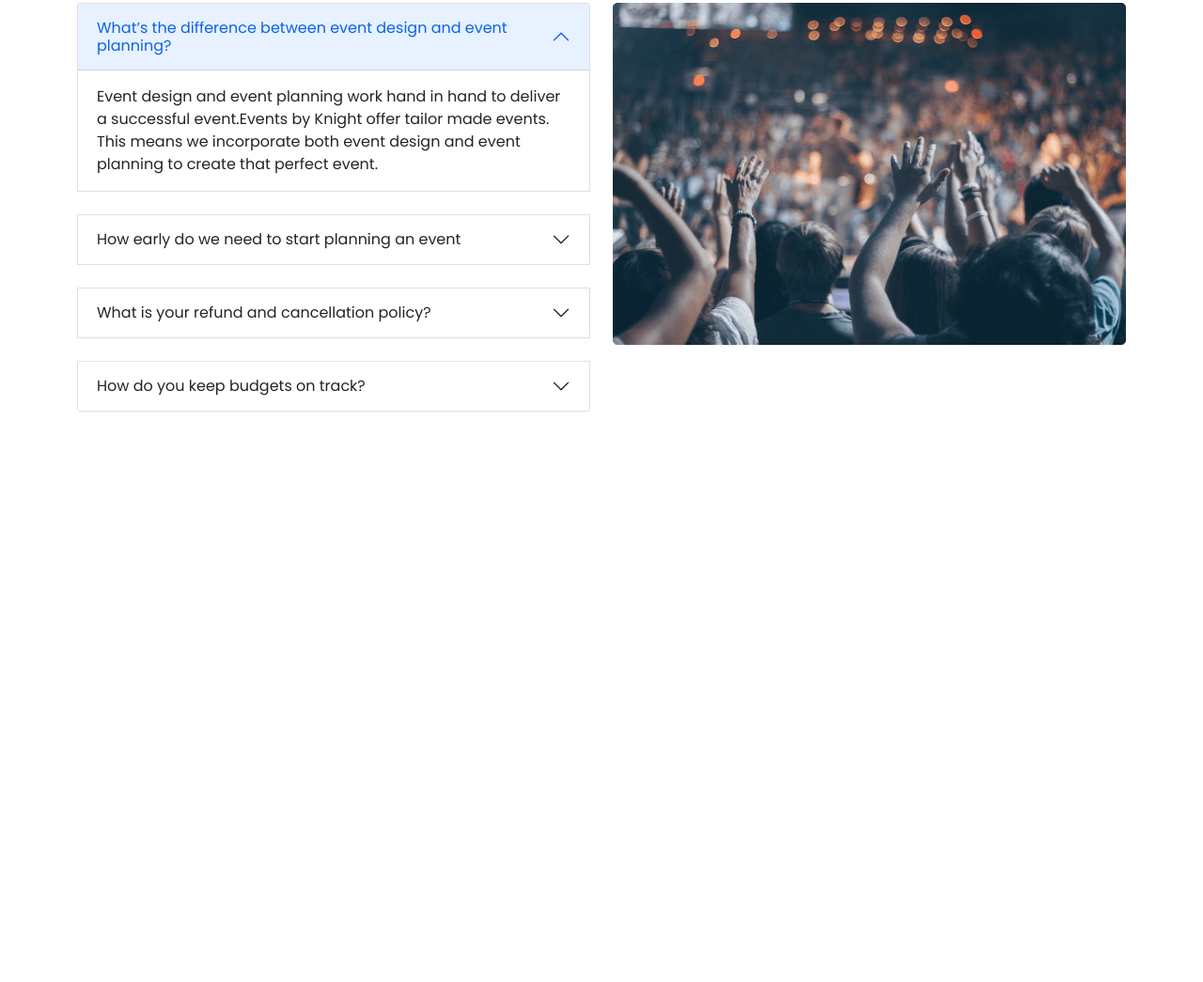
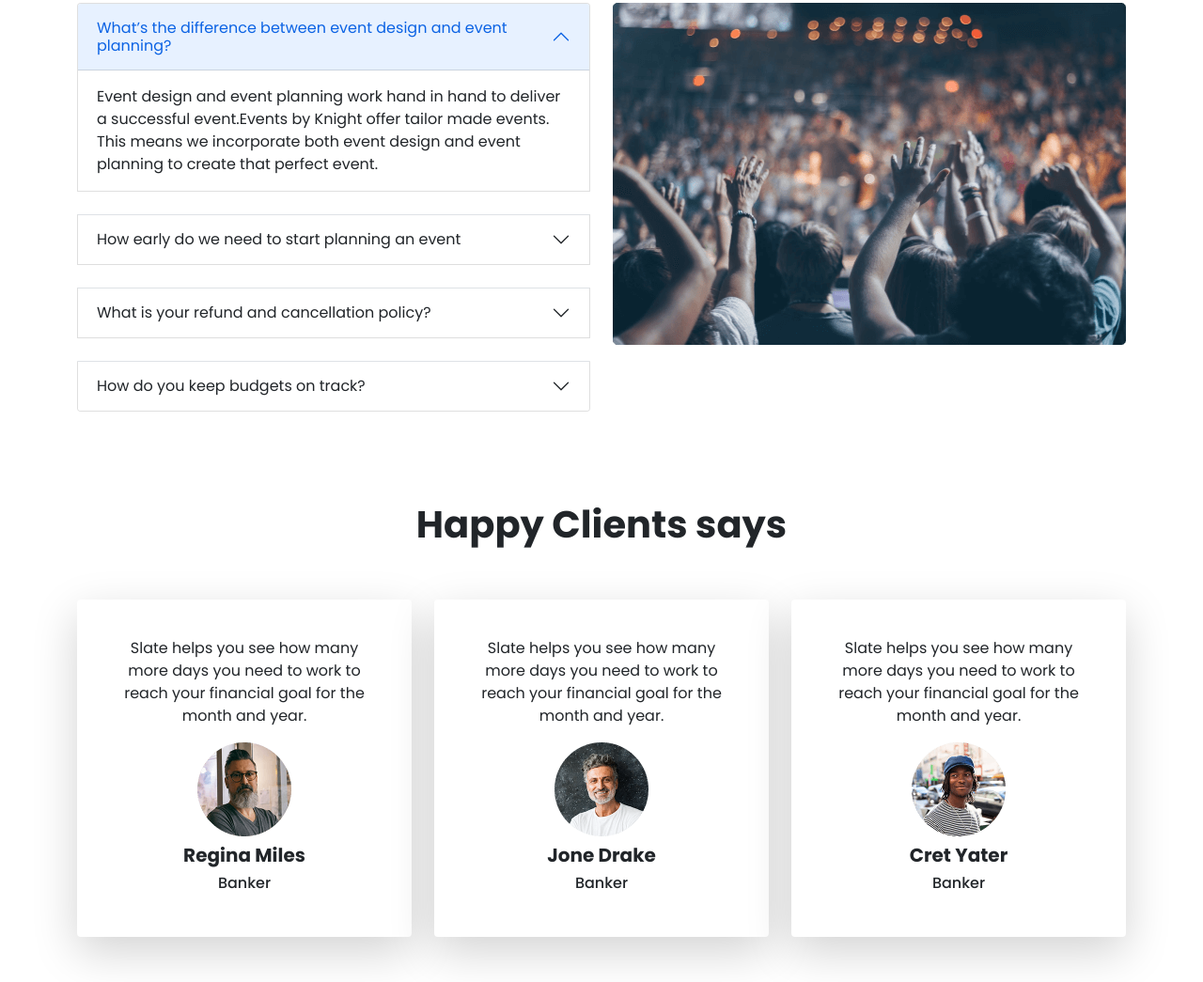
Before and after one commit to abdulalimemon/convention-center, a plain HTML site: page index.html in a window 1280 px wide. Shown: the part 2164-3209 px from the top of the page at 94% size. Before the commit the page ends 2650 px from the top, so only its background shows below. Drawn offline with nearby package versions, Linux system fonts and the light colour scheme.

Commit message:
Clients Section Done

```diff
--- a/index.html
+++ b/index.html
@@ -122,7 +122,8 @@
                             <h2 class="fs-2 fw-bolder">Every moment is Precious </h2>
                             <p>Life isn’t always easy and the grass on the other side can look greener. We often fail to
                                 appreciate the best moments while chasing after greener pastures.</p>
-                            <a href="#" class="btn btn-primary py-2 px-5 ">Explore our album <i class="fas fa-arrow-right ps-2"></i></a>
+                            <a href="#" class="btn btn-primary py-2 px-5 ">Explore our album <i
+                                    class="fas fa-arrow-right ps-2"></i></a>
                         </div>
                     </div>
                 </div>
@@ -355,6 +356,54 @@
             </div>
         </section>
         <!-- End FAQ Section -->
+        <!-- Clients Section -->
+        <section>
+            <div class="container">
+                <h2 class="fs-1 text-center fw-bolder py-5">Happy Clients says</h2>
+                <div class="row row-cols-1 row-cols-md-2 row-cols-lg-3 g-4 mb-5">
+                    <div class="col">
+                        <div class="card h-100 text-center p-4 border-0 shadow-lg">
+                            <div class="card-body">
+                                <p class="card-text">Slate helps you see how
+                                    many more days you need
+                                    to work to reach your financial
+                                    goal for the month and year.</p>
+                                <img src="assets/person 1.png" width="100px" alt="Image">
+                                <h5 class="card-title mt-2 fw-bolder">Regina Miles</h5>
+                                <h6>Banker</h6>
+                            </div>
+                        </div>
+                    </div>
+                    <div class="col">
+                        <div class="card h-100 text-center p-4 border-0 shadow-lg">
+                            <div class="card-body">
+                                <p class="card-text">Slate helps you see how
+                                    many more days you need
+                                    to work to reach your financial
+                                    goal for the month and year.</p>
+                                <img src="assets/person 2.png" width="100px" alt="Image">
+                                <h5 class="card-title mt-2 fw-bolder">Jone Drake</h5>
+                                <h6>Banker</h6>
+                            </div>
+                        </div>
+                    </div>
+                    <div class="col">
+                        <div class="card h-100 text-center p-4 border-0 shadow-lg">
+                            <div class="card-body">
+                                <p class="card-text">Slate helps you see how
+                                    many more days you need
+                                    to work to reach your financial
+                                    goal for the month and year.</p>
+                                <img src="assets/person 3.png" width="100px" alt="Image">
+                                <h5 class="card-title mt-2 fw-bolder">Cret Yater</h5>
+                                <h6>Banker</h6>
+                            </div>
+                        </div>
+                    </div>
+                </div>
+            </div>
+        </section>
+        <!-- End Clients Section -->
     </main>
     <!-- End Main Section -->
     <!-- Footer Section -->
```
